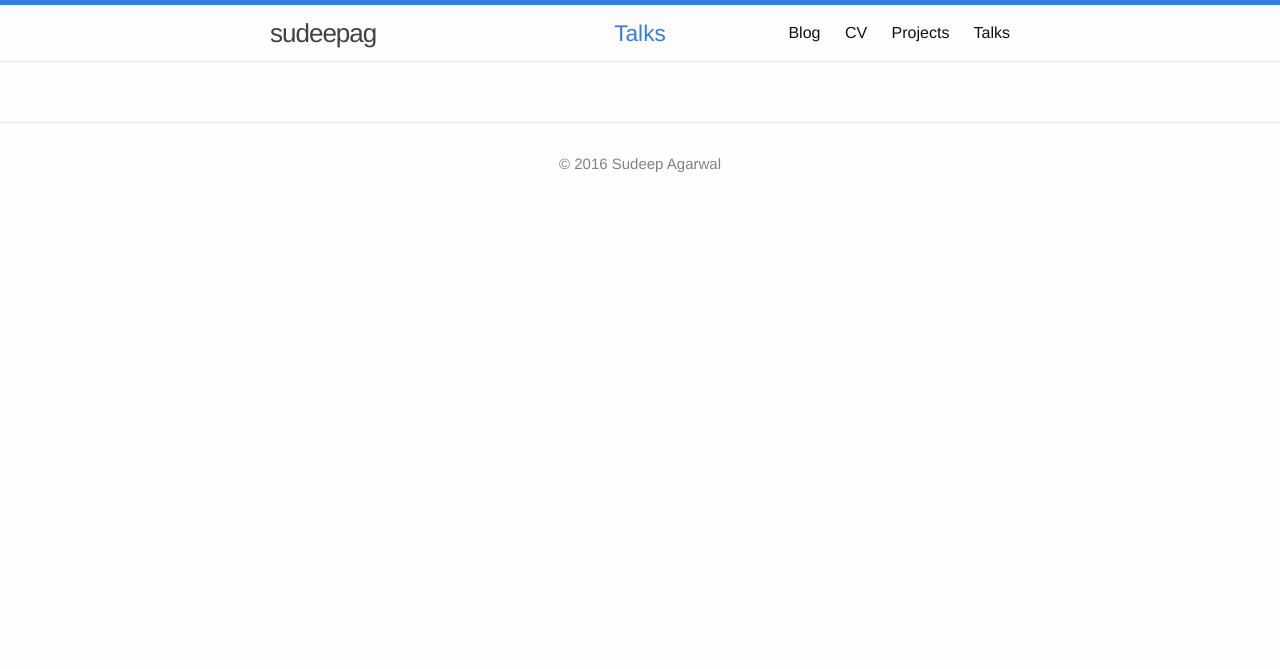
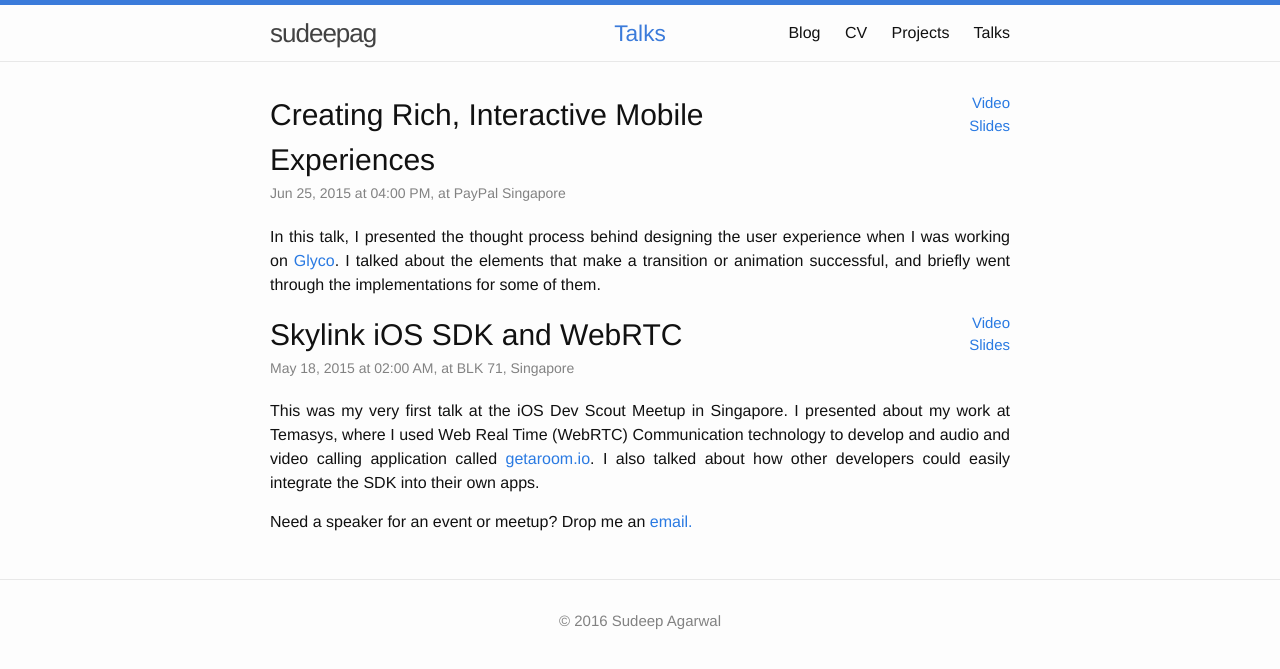
Before and after one commit to sudeepag/sudeep.co, a Jekyll site: the page built from talks.html, in a window 1280 px wide. Shown: the top 669 px of the page. Built offline with Jekyll 4.4.1, drawn with Linux system fonts in a browser that asks for light colours.

Commit message:
Update talks.

```diff
--- /dev/null
+++ b/_data/talks.yaml
@@ -0,0 +1,13 @@
+- title: Creating Rich, Interactive Mobile Experiences
+  date: 2015-06-25 16:00:00
+  location: PayPal Singapore
+  video_link: "https://www.youtube.com/watch?v=Of4flwvlYz4"
+  slides_link: "https://google.com"
+  description: "In this talk, I presented the thought process behind designing the user experience when I was working on <a href='https://glycoleap.com'>Glyco</a>. I talked about the elements that make a transition or animation successful, and briefly went through the implementations for some of them."
+
+- title: Skylink iOS SDK and WebRTC
+  date: 2015-05-18 2:00:00
+  location: BLK 71, Singapore
+  video_link: "https://www.youtube.com/watch?v=k3TZ2ikZVwI"
+  slides_link: "https://speakerdeck.com/sudeepag/skylink-ios-sdk-for-native-webrtc-implementation"
+  description: "This was my very first talk at the iOS Dev Scout Meetup in Singapore. I presented about my work at Temasys, where I used Web Real Time (WebRTC) Communication technology to develop and audio and video calling application called <a href='https://getaroom.io'>getaroom.io</a>. I also talked about how other developers could easily integrate the SDK into their own apps."
--- a/_sass/_layout.scss
+++ b/_sass/_layout.scss
@@ -325,3 +325,48 @@ $intro-header-padding:     10px;
         }
     }
 }
+
+/**
+ * Talks
+ */
+ .talk-title {
+    margin: 0;
+ }
+
+ .talk-entry-wrapper {
+    display: table;
+    width: 100%;
+    font-size: 15px;
+    margin-bottom: 20px;
+}
+
+.talk-col {
+    float: left;
+}
+
+.talk-col-1 {
+    width: 80%
+}
+
+.talk-col-2 {
+    text-align: right;
+    width: 20%;
+}
+
+.talk-description {
+    text-align: justify;
+}
+
+.talk-plug {
+    font-weight: 400;
+}
+
+// @include isSmallTablet() {
+//     .talk-col {
+//         float: none;
+//         width: 100%
+//     }
+//     .talk-col-2 {
+//         text-align: left;
+//     }
+// }
--- a/talks.html
+++ b/talks.html
@@ -3,3 +3,37 @@ title: Talks
 layout: default
 permalink: /talks/
 ---
+
+{% capture index %}
+    {{ site.data.talks | size }}
+{%endcapture %}
+
+{% for talk in site.data.talks %}
+
+    <div class="talk-entry-wrapper" id="{{ index }}">
+    	<div class="talk-col talk-col-1">
+    		<h1 class="talk-title">{{ talk.title }}</h1>
+    		<span class="post-meta">{{ talk.date | date: "%b %-d, %Y at %I:%M %p" }}, at {{ talk.location }}</span>
+    	</div>
+    	<div class="talk-col talk-col-2">
+    		{% if talk.video_link %}<a href="{{ talk.video_link }}">Video</a><br>{% endif %}
+    		{% if talk.slides_link %}<a href="{{ talk.slides_link }}">Slides</a><br>{% endif %}
+    	</div>
+    </div>
+    <div>
+    	<p class="talk-description">
+    		{{ talk.description }}
+    	</p>
+    </div>
+
+    {% capture index %}
+        {{ index | minus: 1 }}
+    {% endcapture %}
+
+{% endfor %}
+
+<div class="talk-plug">
+    <p>
+    Need a speaker for an event or meetup? Drop me an <a href="{{site.email}}">email<a/>.
+    </p>
+</div>
```
